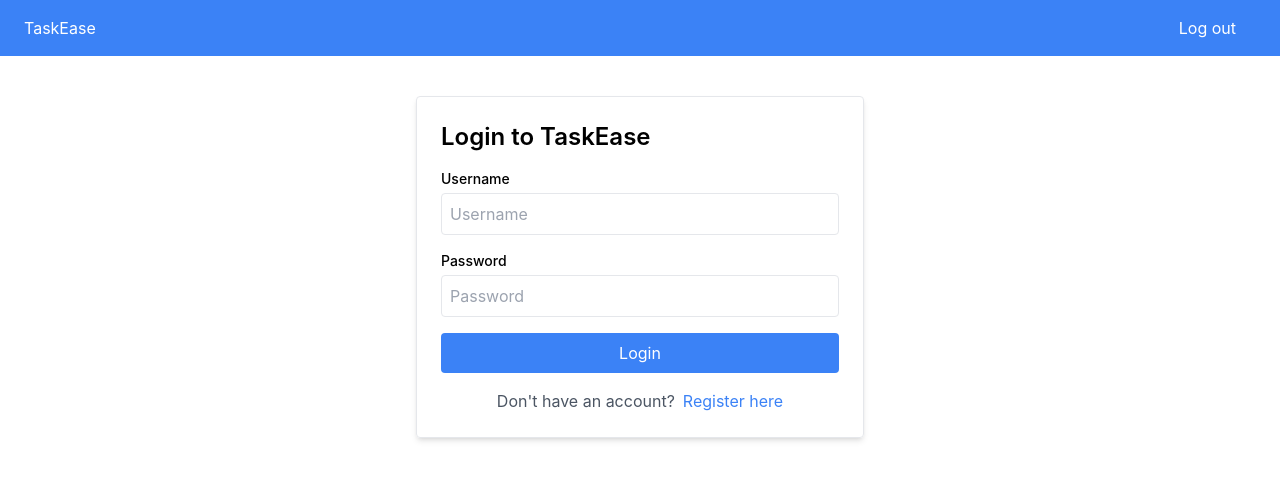
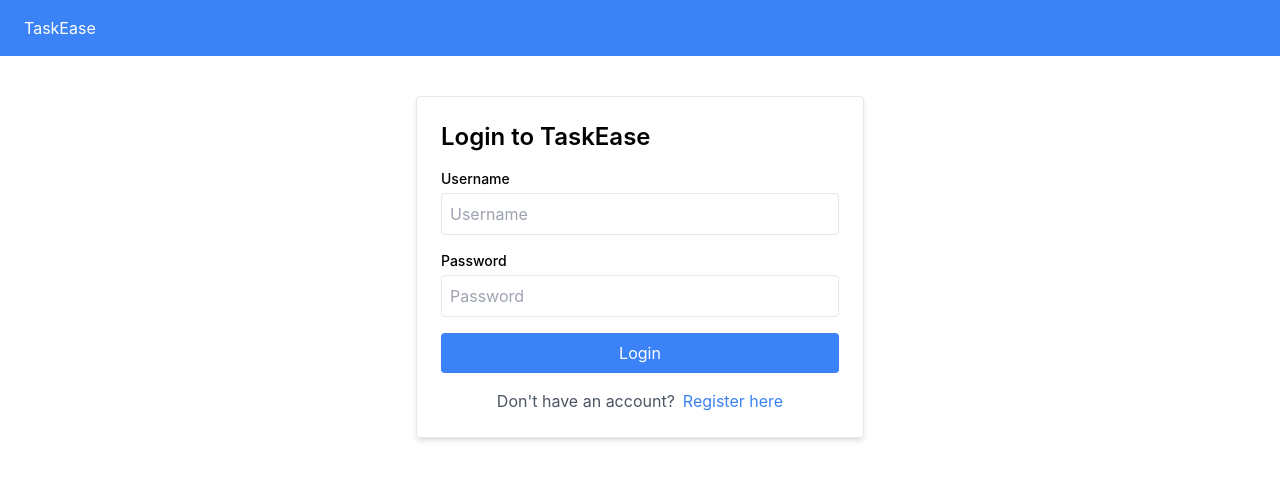
Before and after one commit to 96mohitm/TaskEase, a React (Create React App) app in the folder frontend/: page /login in a window 1280 px wide. Shown: the top 480 px of the page. Built offline with nearby package versions, Linux system fonts and the light colour scheme; no server answers.

Commit message:
minor fixes.

```diff
--- a/frontend/src/components/NavBar.tsx
+++ b/frontend/src/components/NavBar.tsx
@@ -1,9 +1,10 @@
 import React from 'react';
-import { Link, useNavigate } from 'react-router-dom';
+import { Link } from 'react-router-dom';
 import { logoutAPI } from '../api/auth';
+import { useAuth } from '../Auth';
 
 const NavBar: React.FC = () => {
-  const navigate = useNavigate();
+  const { isAuthenticated } = useAuth();
 
   const handleLogout = async () => {
     try {
@@ -22,8 +23,7 @@ const NavBar: React.FC = () => {
         <Link to="/">TaskEase</Link>
       </div>
       <div className="px-6">
-        <button onClick={handleLogout} className="mr-5">Log out</button>
-        {/* TODO: add login/register links here */}
+      {isAuthenticated && <button onClick={handleLogout} className="mr-5">Log out</button>}
       </div>
     </nav>
   );
```
